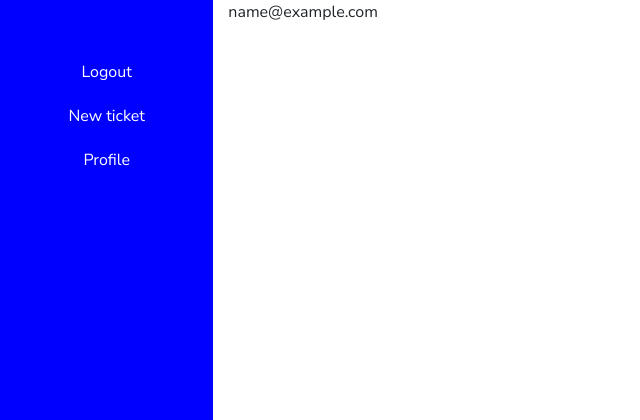
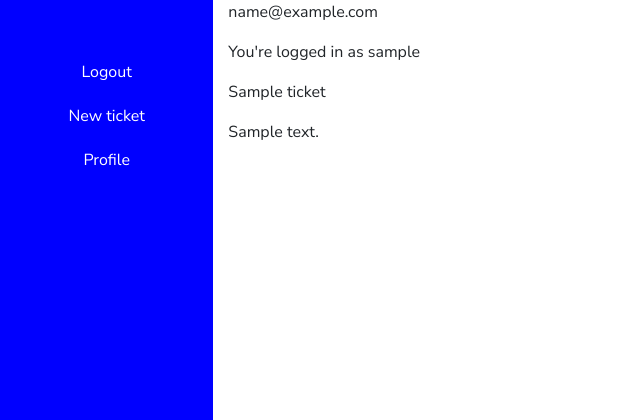
Before and after one commit to r-andy79/issue-tracker-app, a Django app: page /accounts/profile/ in a window 1280 px wide. Shown: the top 420 px of the page, without its empty margins (0-640 px from the left). Run offline with Django 3.2, Linux system fonts and the light colour scheme; a user stored in the database is signed in; tables that the repository leaves empty hold one stand-in row (values such as "Sample post"); some libraries are stand-ins or nearby versions.

Commit message:
Added info about user's tickets to his profile

```diff
--- a/issue_tracker_app/templates/issue_tracker_app/profile.html
+++ b/issue_tracker_app/templates/issue_tracker_app/profile.html
@@ -5,4 +5,9 @@
 {% block page_heading %}{{ user }}'s Profile {% endblock %}
 {% block content %}
 <p>{{ profile.email }}</p>
+<p>You're logged in as {{ profile.username }}</p>
+{% for ticket in tickets %}
+    <p>{{ ticket.title }}</p>
+    <p>{{ ticket.text }}</p>
+{% endfor %}
 {% endblock %}
--- a/issue_tracker_app/templates/issue_tracker_app/ticket_list.html
+++ b/issue_tracker_app/templates/issue_tracker_app/ticket_list.html
@@ -12,7 +12,7 @@
     <p>{{ ticket.get_ticket_status_display }}</p>
     <p>{{ ticket.get_ticket_type_display }}</p>
     <p>{{ ticket.published_date }}</p>
-    <p>Comments: {{ ticket.comments.count }}</p>
+    <p>Comments: {{ item.comments.count }}</p>
     {% endif %}
     {% endfor %}
   </div>
--- a/issue_tracker_app/views.py
+++ b/issue_tracker_app/views.py
@@ -3,12 +3,16 @@ from django.utils import timezone
 from django.contrib import auth, messages
 from django.contrib.auth.decorators import login_required
 from django.contrib.auth.models import User
-from .models import Ticket
+from .models import Ticket, Comment
 from .forms import TicketForm, UserLoginForm, UserRegistrationForm, CommentForm
 
 # Create your views here.
 def ticket_list(request):
+    """
+    Create a view that will return a list of Tickets
+    """
     tickets = Ticket.objects.filter(published_date__lte=timezone.now()).order_by('published_date')
+    print(tickets)
     return render(request, 'issue_tracker_app/ticket_list.html', {'tickets': tickets})
 
 
@@ -88,7 +92,11 @@ def registration(request):
 def user_profile(request):
     """The user's profile"""
     user = User.objects.get(email=request.user.email)
-    return render(request, 'issue_tracker_app/profile.html', {'profile': user})
+    username = User.objects.get(username=request.user.username)
+    print(username)
+    tickets = Ticket.objects.filter(author=username)
+    print(tickets)
+    return render(request, 'issue_tracker_app/profile.html', {'profile': user, 'tickets': tickets})
 
 
 @login_required(login_url='/accounts/login')
```
